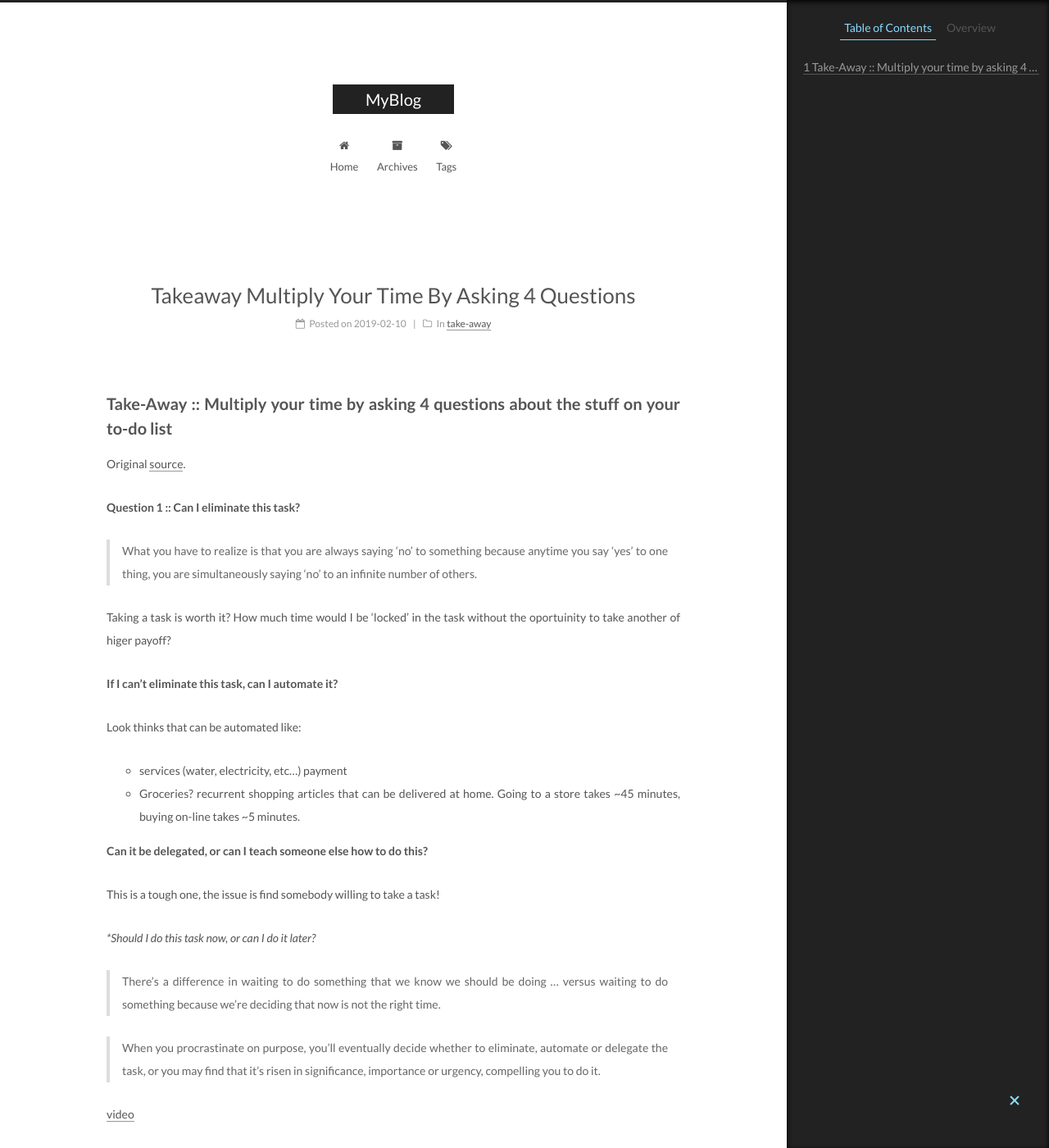
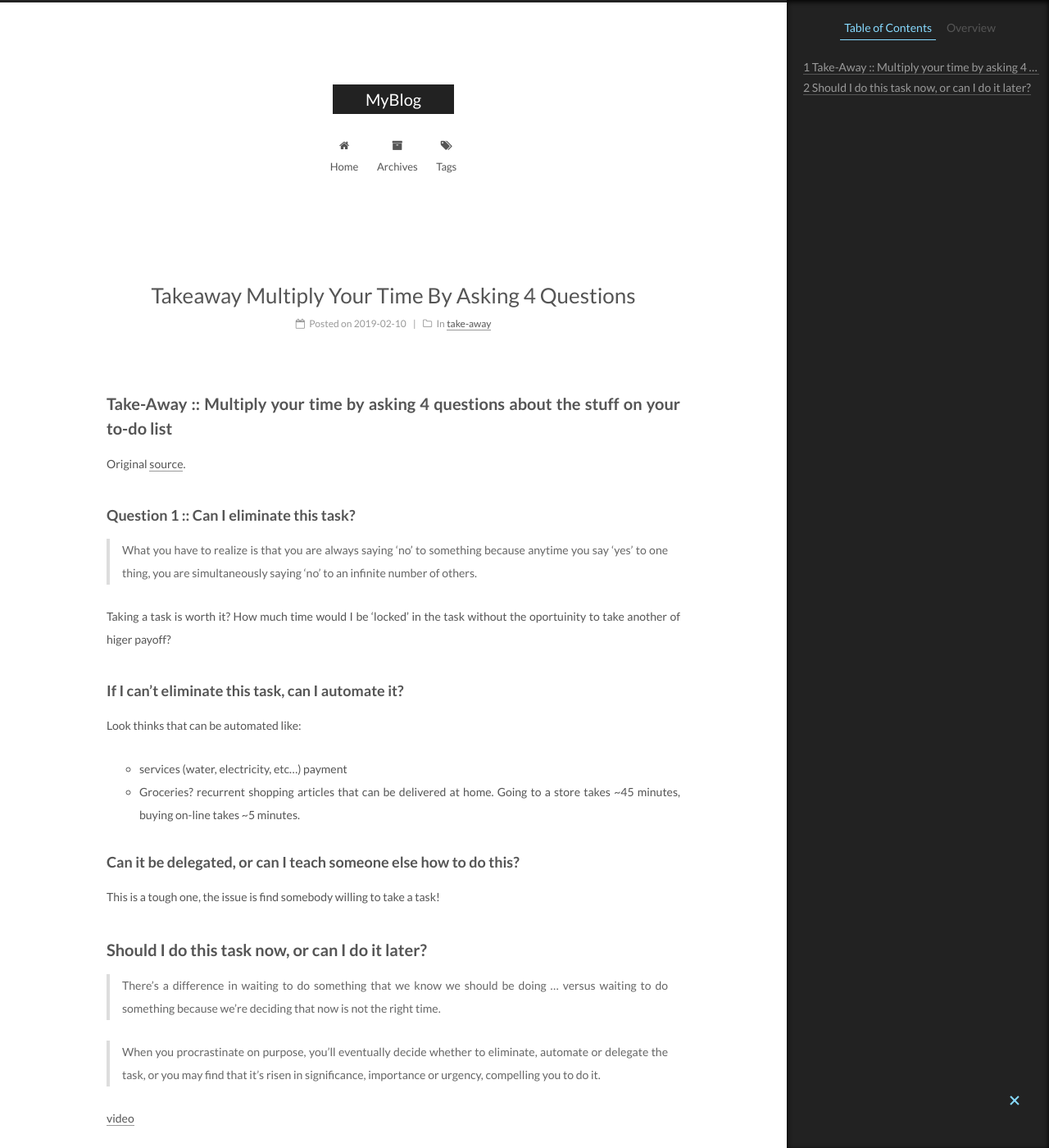
Before and after one commit to HectorCabrera/hectorcabrera.github.io, a Jekyll site: the page built from _posts/2019-02-10-takeaway-multiply-your-time-by-asking-4-questions.md, in a window 1280 px wide and 1400 px high. Shown: the whole window at 82% size. Built offline with Jekyll 4.4.1, drawn with Linux system fonts in a browser that asks for light colours.

Commit message:
Changed from bold to title

```diff
--- a/_posts/2019-02-10-takeaway-multiply-your-time-by-asking-4-questions.md
+++ b/_posts/2019-02-10-takeaway-multiply-your-time-by-asking-4-questions.md
@@ -9,23 +9,23 @@ tags: self-improvement productivity take-away
 
 Original [source](https://ideas.ted.com/multiply-your-time-by-asking-4-questions-about-the-stuff-on-your-to-do-list/amp/).
 
-**Question 1 :: Can I eliminate this task?**
+### Question 1 :: Can I eliminate this task?
 
 >  What you have to realize is that you are always saying ‘no’ to something because anytime you say ‘yes’ to one thing, you are simultaneously saying ‘no’ to an infinite number of others.
 
 Taking a task is worth it? How much time would I be 'locked' in the task without the oportuinity to take another of higer payoff?
 
-**If I can't eliminate this task, can I automate it?**
+### If I can't eliminate this task, can I automate it?
 
 Look thinks that can be automated like:
 * services (water, electricity, etc...) payment
 * Groceries? recurrent shopping articles that can be delivered at home. Going to a store takes ~45 minutes, buying on-line takes ~5 minutes.
 
-**Can it be delegated, or can I teach someone else how to do this?**
+### Can it be delegated, or can I teach someone else how to do this?
 
 This is a tough one, the issue is find somebody willing to take a task!
 
-**Should I do this task now, or can I do it later?*
+## Should I do this task now, or can I do it later?
 
 > There’s a difference in waiting to do something that we know we should be doing … versus waiting to do something because we’re deciding that now is not the right time.
 
```
